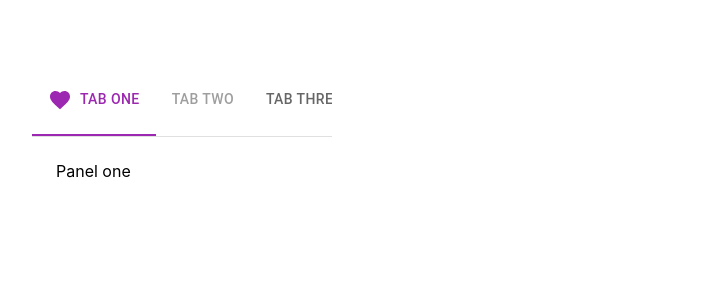
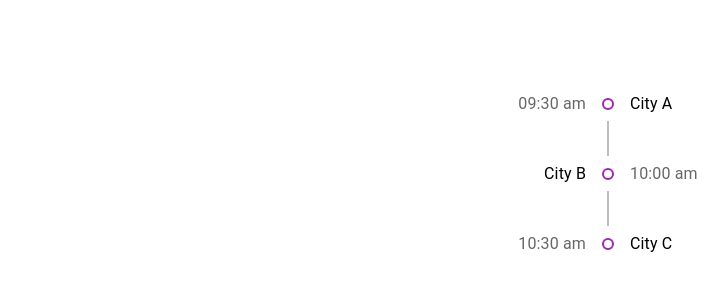
Before and after one commit to jamesarrojo/react-mui-demo, a React (Create React App) app: page / in a window 1280 px wide. Shown: the top 300 px of the page, without its empty margins (32-760 px from the left). Built offline with nearby package versions, Linux system fonts and the light colour scheme; the HTML template or start-up script is replaced by a standard one.

Commit message:
done with Timeline

```diff
--- a/src/App.tsx
+++ b/src/App.tsx
@@ -1,7 +1,8 @@
 import './App.css';
 import { LocalizationProvider } from '@mui/x-date-pickers/LocalizationProvider';
 import { AdapterDayjs } from '@mui/x-date-pickers/AdapterDayjs';
-import { MuiTabs } from './components/MuiTabs';
+import { MuiTimeline } from './components/MuiTimeline';
+// import { MuiTabs } from './components/MuiTabs';
 // import { MuiDateRangePicker } from './components/MuiDateRangePicker';
 // import { MuiPicker } from './components/MuiPicker';
 // import { MuiLoadingButton } from './components/MuiLoadingButton';
@@ -73,7 +74,8 @@
                 {/* <MuiLoadingButton /> */}
                 {/* <MuiPicker /> */}
                 {/* <MuiDateRangePicker /> */}
-                <MuiTabs />
+                {/* <MuiTabs /> */}
+                <MuiTimeline />
             </div>
         </LocalizationProvider>
     );
--- /dev/null
+++ b/src/components/MuiTimeline.tsx
@@ -0,0 +1,45 @@
+import {
+    Timeline,
+    TimelineItem,
+    TimelineSeparator,
+    TimelineConnector,
+    TimelineContent,
+    TimelineDot,
+    TimelineOppositeContent,
+} from '@mui/lab';
+
+export const MuiTimeline = () => {
+    return (
+        <Timeline position="alternate">
+            <TimelineItem>
+                <TimelineOppositeContent color="text.secondary">
+                    09:30 am
+                </TimelineOppositeContent>
+                <TimelineSeparator>
+                    <TimelineDot color="secondary" variant="outlined" />
+                    <TimelineConnector />
+                </TimelineSeparator>
+                <TimelineContent>City A</TimelineContent>
+            </TimelineItem>
+            <TimelineItem>
+                <TimelineOppositeContent color="text.secondary">
+                    10:00 am
+                </TimelineOppositeContent>
+                <TimelineSeparator>
+                    <TimelineDot color="secondary" variant="outlined" />
+                    <TimelineConnector />
+                </TimelineSeparator>
+                <TimelineContent>City B</TimelineContent>
+            </TimelineItem>
+            <TimelineItem>
+                <TimelineOppositeContent color="text.secondary">
+                    10:30 am
+                </TimelineOppositeContent>
+                <TimelineSeparator>
+                    <TimelineDot color="secondary" variant="outlined" />
+                </TimelineSeparator>
+                <TimelineContent>City C</TimelineContent>
+            </TimelineItem>
+        </Timeline>
+    );
+};
```
